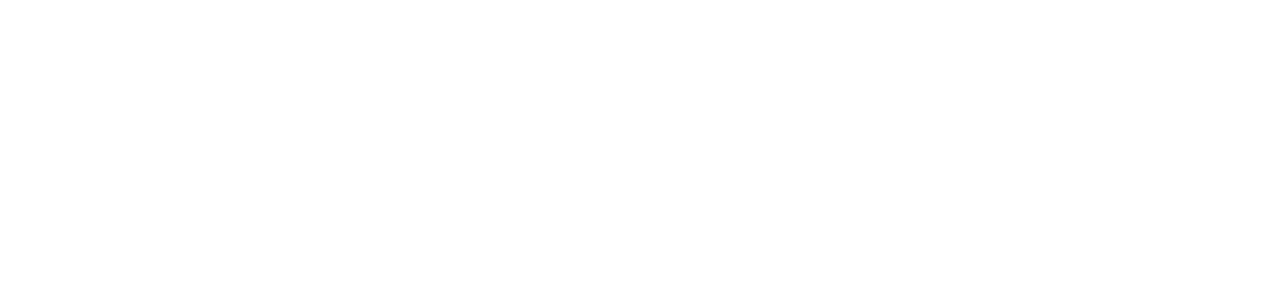
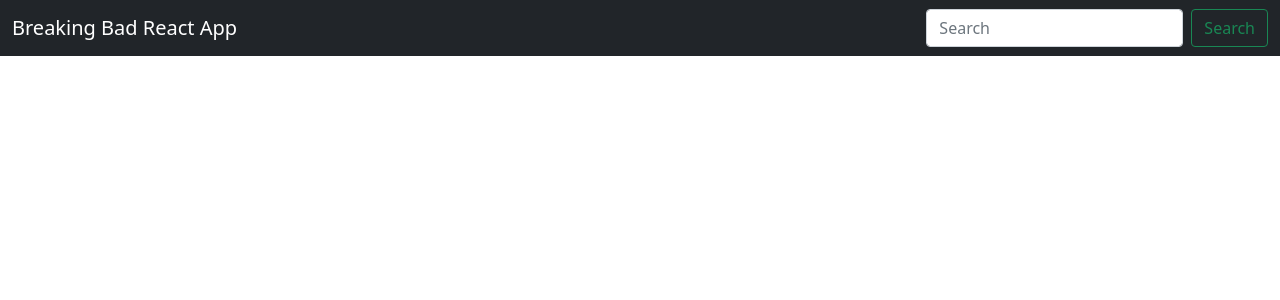
Before and after one commit to priyanshu31/Breaking-Bad-React-App, a React (Create React App) app: page / in a window 1280 px wide. Shown: the top 300 px of the page. Built offline with nearby package versions, Linux system fonts and the light colour scheme; no server answers.

Commit message:
created basic page and loaded bad character data from api

```diff
--- a/package.json
+++ b/package.json
@@ -6,8 +6,10 @@
     "@testing-library/jest-dom": "^5.14.1",
     "@testing-library/react": "^11.2.7",
     "@testing-library/user-event": "^12.8.3",
+    "axios": "^0.21.1",
     "react": "^17.0.2",
     "react-dom": "^17.0.2",
+    "react-router-dom": "^5.2.0",
     "react-scripts": "4.0.3",
     "web-vitals": "^1.1.2"
   },
--- a/public/index.html
+++ b/public/index.html
@@ -27,6 +27,10 @@
     <title>Breaking Bad React App</title>
   </head>
   <body>
+
+    <!-- Importing bootstrap CSS -->
+    <link href="https://cdn.jsdelivr.net/npm/bootstrap@5.0.2/dist/css/bootstrap.min.css" rel="stylesheet" integrity="sha384-EVSTQN3/azprG1Anm3QDgpJLIm9Nao0Yz1ztcQTwFspd3yD65VohhpuuCOmLASjC" crossorigin="anonymous">
+
     <noscript>You need to enable JavaScript to run this app.</noscript>
     <div id="root"></div>
     <!--
@@ -39,5 +43,9 @@
       To begin the development, run `npm start` or `yarn start`.
       To create a production bundle, use `npm run build` or `yarn build`.
     -->
+
+    <!-- Importing Bootstrap JS -->
+    <script src="https://cdn.jsdelivr.net/npm/bootstrap@5.0.2/dist/js/bootstrap.bundle.min.js" integrity="sha384-MrcW6ZMFYlzcLA8Nl+NtUVF0sA7MsXsP1UyJoMp4YLEuNSfAP+JcXn/tWtIaxVXM" crossorigin="anonymous"></script>
+
   </body>
 </html>
--- a/src/App.js
+++ b/src/App.js
@@ -1,9 +1,31 @@
-import { Fragment } from 'react';
+import React, { Fragment } from 'react';
+import { BrowserRouter as Router, Switch, Route } from 'react-router-dom';
+import axios from 'axios';
 import './App.css';
+import Navbar from './components/layouts/Navbar'
+import BadCharacters from './components/layouts/BadCharacters';
 
 function App() {
+
+  const loadusers = async () => {
+
+    const api_res = await axios.get('https://breakingbadapi.com/api/characters')
+    const bad_char = api_res.data
+    console.log(bad_char)
+
+  }
+
+  loadusers()
+
   return (
     <Fragment>
+
+      <Router>
+
+        <Navbar></Navbar>
+        <Route exact path = '/' component = { BadCharacters }></Route>
+
+      </Router>
 
     </Fragment>
   );
--- /dev/null
+++ b/src/components/layouts/BadCharacters.js
@@ -0,0 +1,11 @@
+import React from 'react'
+
+const BadCharacters = () => {
+    return (
+        <div>
+
+        </div>
+    )
+}
+
+export default BadCharacters
--- /dev/null
+++ b/src/components/layouts/Navbar.js
@@ -0,0 +1,24 @@
+import React, { Fragment } from 'react'
+import { Link } from 'react-router-dom';
+
+const Navbar = () => {
+    return (
+        <Fragment>
+
+            <nav class="navbar navbar-expand-lg navbar-dark bg-dark">
+                <div class="container-fluid">
+                    <Link class="navbar-brand" to="/">Breaking Bad React App</Link>
+
+                    <form class="d-flex">
+                        <input class="form-control me-2" type="search" placeholder="Search" aria-label="Search"></input>
+                        <button class="btn btn-outline-success" type="submit">Search</button>
+                    </form>
+
+                </div>
+            </nav>
+
+        </Fragment>
+    );
+}
+
+export default Navbar
```
Also changed, not shown: 1 other file (tests, documents, lock files or other folders).
